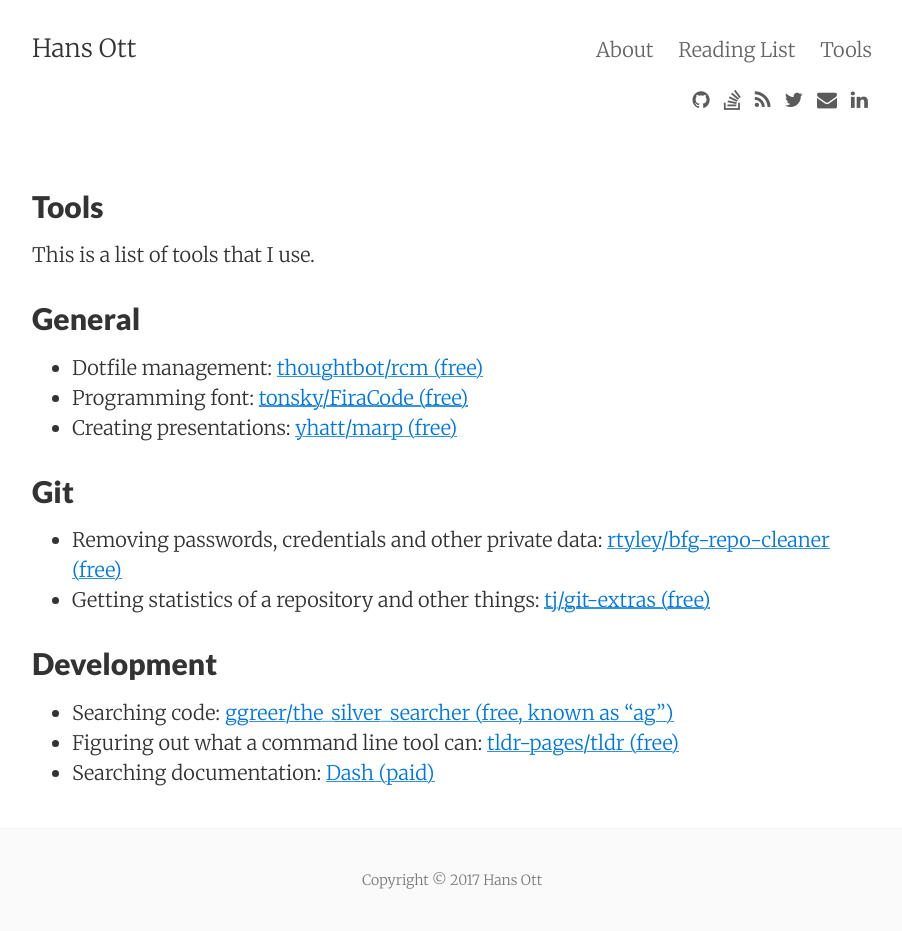
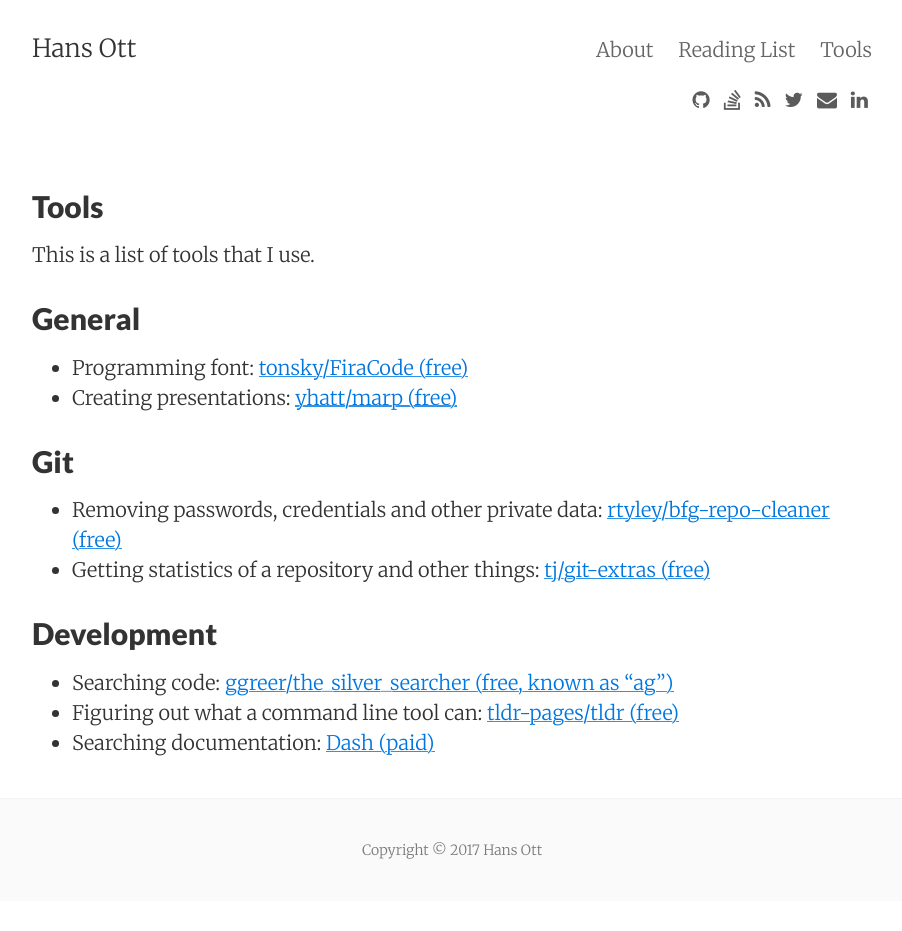
Before and after one commit to hansott/hansott.github.io-src, a Jekyll site: the page built from tools.md, in a window 1280 px wide. Shown: the whole page, without its empty margins (188-1090 px from the left). Built offline with Jekyll 4.4.1, drawn with Linux system fonts in a browser that asks for light colours; nearby versions of some CDN libraries; after the commit the page ends 901 px from its top, so only the background shows below that.

Commit message:
🔥 Remove rcm

```diff
--- a/tools.md
+++ b/tools.md
@@ -9,7 +9,6 @@
 
 ## General
 
-* Dotfile management: [thoughtbot/rcm (free)](https://github.com/thoughtbot/rcm)
 * Programming font: [tonsky/FiraCode (free)](https://github.com/tonsky/FiraCode)
 * Creating presentations: [yhatt/marp (free)](https://github.com/yhatt/marp)
 
```
